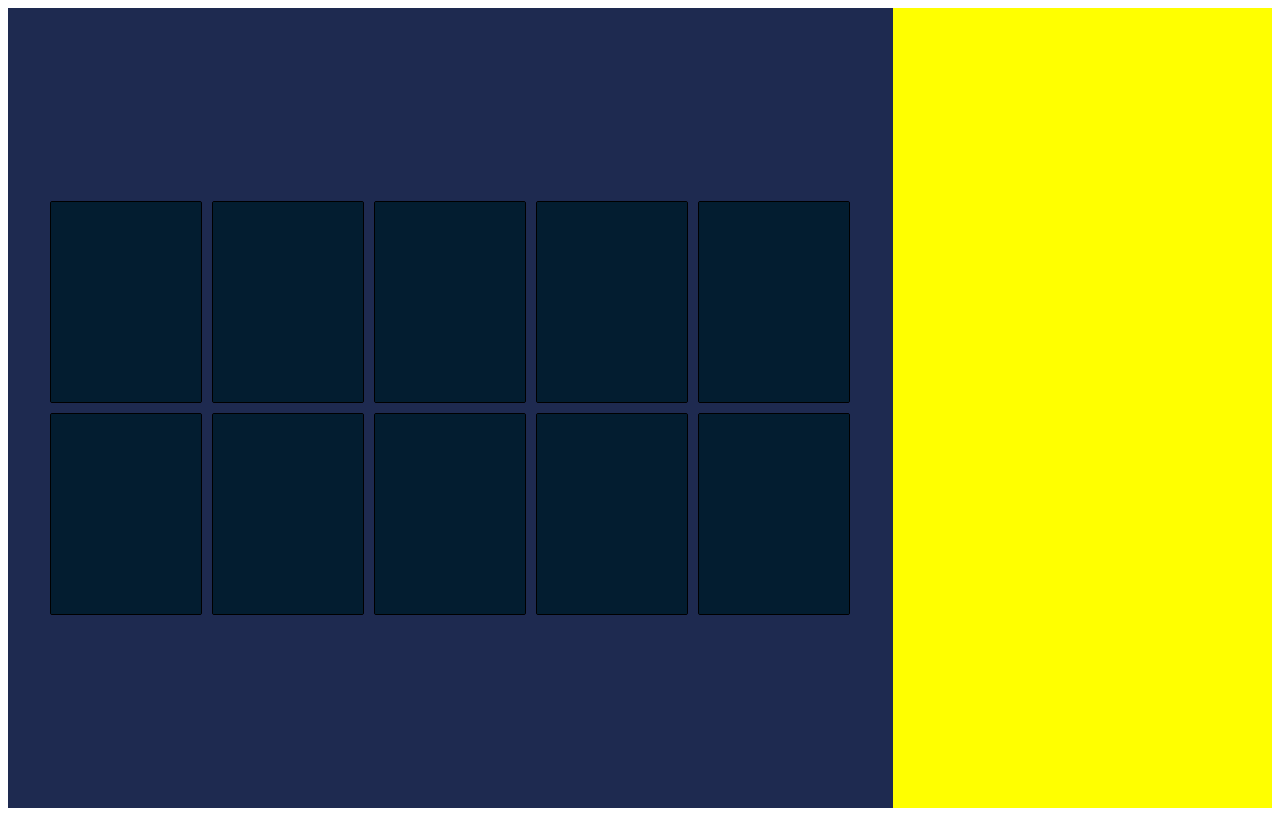
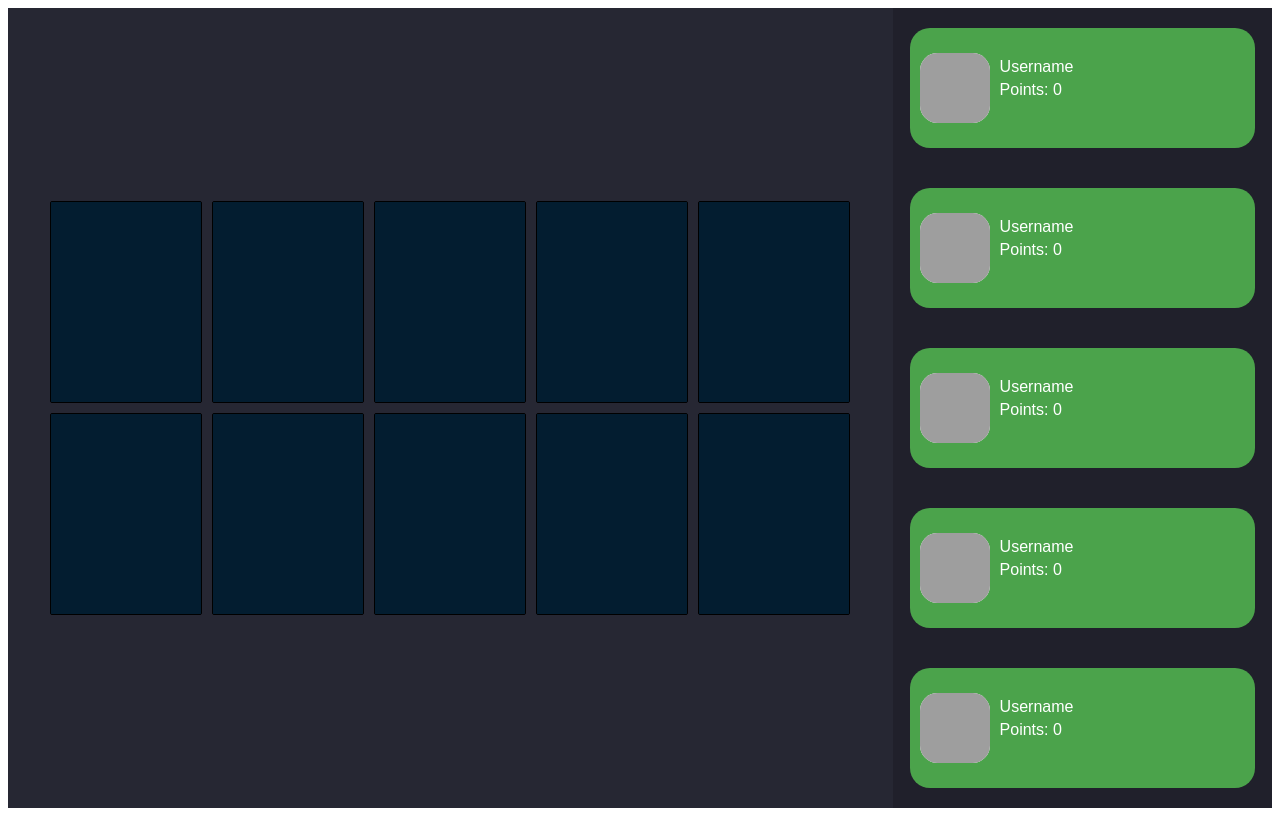
Before and after one commit to nhat2105/513-web-game, a React (Create React App) app in the folder client/: page /game in a window 1280 px wide. Built offline with nearby package versions, Linux system fonts and the light colour scheme; grey boxes are pictures that could not be loaded.

Commit message:
implemented first iteration of user profile GUI

```diff
--- /dev/null
+++ b/client/src/components/GameProfile.jsx
@@ -0,0 +1,15 @@
+import React from "react";
+
+const GameProfile = () => {
+    return (
+        <div className="gameProfile-body">
+            <img src="placeholder" className="gameProfile-userIcon"></img>
+            <div className="gameProfile-userInfo">
+                <div id = "gameProfile-words">Username</div>
+                <div>Points: 0</div>
+            </div>
+        </div>
+    );
+};
+
+export default GameProfile;
--- /dev/null
+++ b/client/src/css/components/GameProfile.css
@@ -0,0 +1,30 @@
+.gameProfile-body {
+    display: flex;
+    height: 15vh;
+    width: 27vw;
+    background-color: rgb(75, 163, 75);
+    color: white;
+    border-radius: 20px;
+    font-family: sans-serif;
+    align-items: center;
+}
+
+.gameProfile-userIcon {
+    height: 70px;
+    width: 70px;
+    background-color: white;
+    margin: 10px;
+    border-radius: 25%;
+}
+
+.gameProfile-userInfo {
+    height: 70px;
+    width: 74%;
+    /* background-color: rgb(123, 39, 39); */
+    align-items: center;
+}
+
+#gameProfile-words {
+    margin-top: 5px;
+    margin-bottom: 5px;
+}
--- a/client/src/css/index.css
+++ b/client/src/css/index.css
@@ -4,3 +4,4 @@
 @import url("./pages/UniversalElements.css");
 
 @import url("./components/CardGame.css");
+@import url("./components/GameProfile.css");
--- a/client/src/css/pages/GameBoard.css
+++ b/client/src/css/pages/GameBoard.css
@@ -7,7 +7,7 @@
 
 .gameboard-cardgame {
     display: flex;
-    background-color: rgb(30, 42, 80);
+    background-color: rgb(38, 39, 51);
     width: 70vw;
     height: 100vh;
     margin: 0;
@@ -17,8 +17,10 @@
 }
 
 .gameboard-userboard {
-    display: flex;
-    background-color: yellow;
+    display: grid;
+    background-color: rgb(32, 32, 43);
     width: 30vw;
     height: 100vh;
+    align-items: center;
+    justify-content: center;
 }
--- a/client/src/pages/GameBoard.jsx
+++ b/client/src/pages/GameBoard.jsx
@@ -1,6 +1,7 @@
 import React from 'react';
 
 import CardGame from '../components/CardGame';
+import GameProfile from '../components/GameProfile';
 
 const GameBoard = () => {
     return (
@@ -10,6 +11,11 @@ const GameBoard = () => {
                 <CardGame />
             </div>
             <div className='gameboard-userboard'>
+                <GameProfile />
+                <GameProfile />
+                <GameProfile />
+                <GameProfile />
+                <GameProfile />
             </div>
           </div>
         </body>
```
